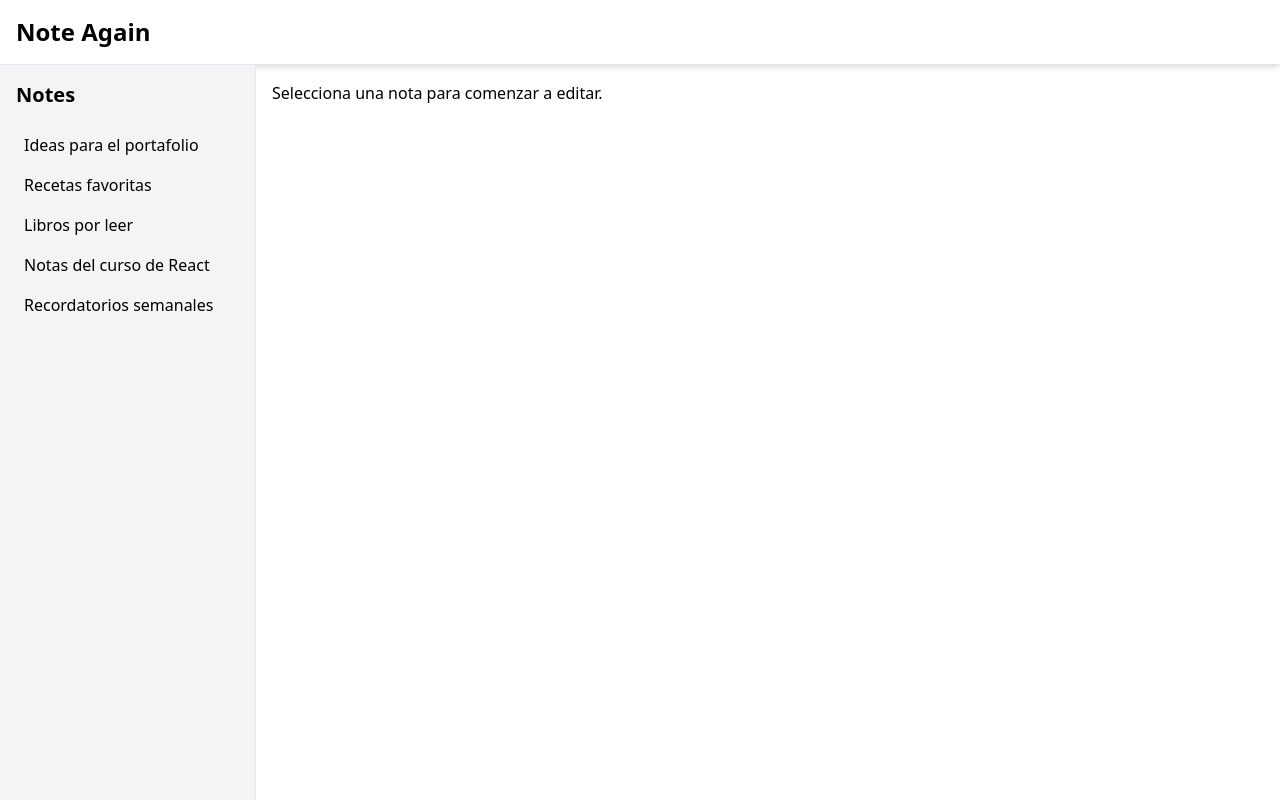
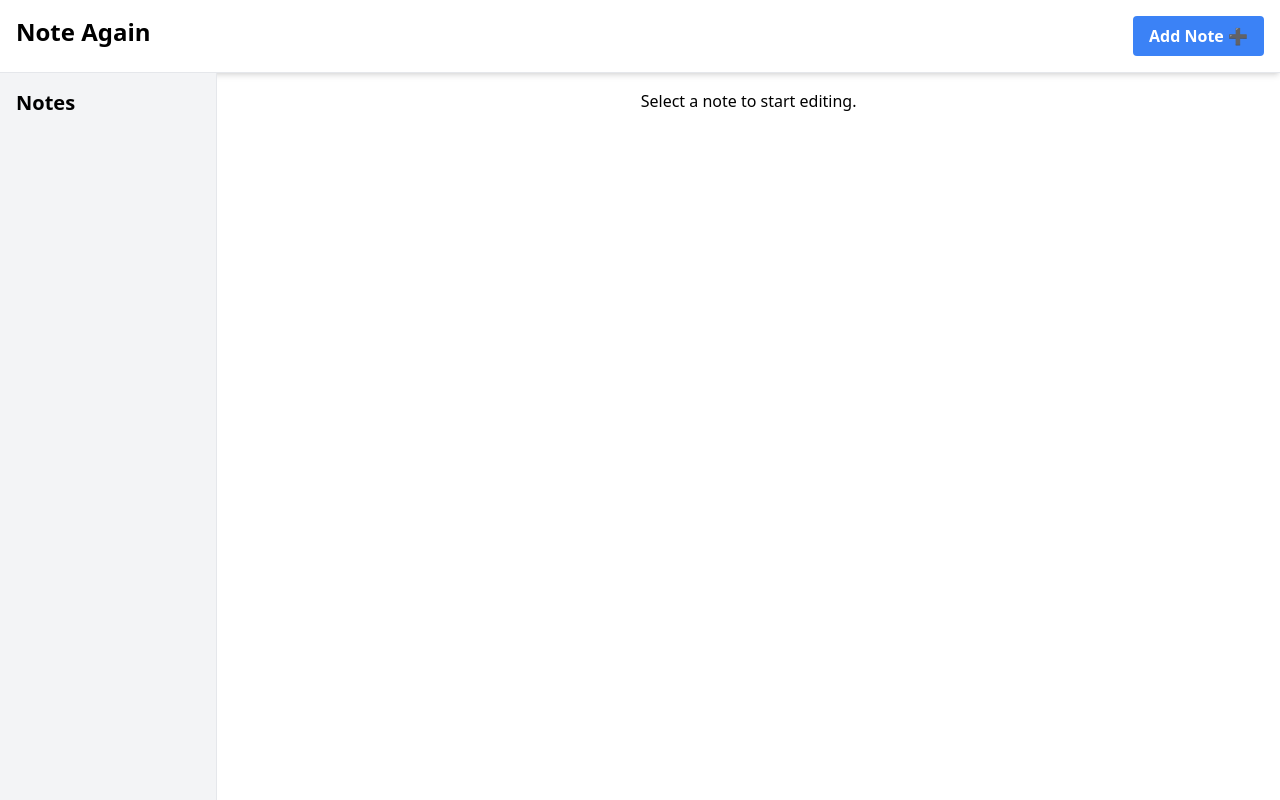
Before and after one commit to BrachoD/note-again, a React (Vite) app: page / in a window 1280 px wide. Built offline with nearby package versions, Linux system fonts and the light colour scheme.

Commit message:
Added add and delete button, notes can be edited, and localStorage allows notes to remain after refreshing the page.

```diff
--- a/src/App.jsx
+++ b/src/App.jsx
@@ -1,16 +1,21 @@
-import { useState } from "react";
+import { useState, useEffect } from "react";
 import Header from "./components/Header";
 import Sidebar from "./components/Sidebar";
 import Editor from "./components/Editor";
 
 function App() {
-  const [notes, setNotes] = useState([
-    { id: 1, title: "Ideas para el portafolio", content: "Agregar proyectos de React y una landing page personal." },
-    { id: 2, title: "Recetas favoritas", content: "Tacos al pastor, lasaña, y arroz con leche." },
-    { id: 3, title: "Libros por leer", content: "Clean Code, Atomic Habits, y El hombre en busca de sentido." },
-    { id: 4, title: "Notas del curso de React", content: "useState, useEffect, props, componentes y rutas." },
-    { id: 5, title: "Recordatorios semanales", content: "Lunes: revisar tareas. Viernes: actualizar Trello." }
-  ]);
+  // const [notes, setNotes] = useState([
+  //   { id: 1, title: "Ideas para el portafolio", content: "Agregar proyectos de React y una landing page personal." },
+  //   { id: 2, title: "Recetas favoritas", content: "Tacos al pastor, lasaña, y arroz con leche." },
+  //   { id: 3, title: "Libros por leer", content: "Clean Code, Atomic Habits, y El hombre en busca de sentido." },
+  //   { id: 4, title: "Notas del curso de React", content: "useState, useEffect, props, componentes y rutas." },
+  //   { id: 5, title: "Recordatorios semanales", content: "Lunes: revisar tareas. Viernes: actualizar Trello." }
+  // ]);
+
+  const [notes, setNotes] = useState(() => {
+    const savedNotes = localStorage.getItem("notes");
+    return savedNotes ? JSON.parse(savedNotes) : [];
+  });
 
   const [selectedNote, setSelectedNote] = useState(null);
 
@@ -27,14 +32,38 @@ function App() {
     setNotes(updatedNotes);
   };
 
+  //Adding a new note.
+  const handleAddNote = () => {
+    const newNote = {
+      id: Date.now(),          // Generates a random ID based on the timestamp
+      title: "Nueva nota",
+      content: ""
+    };
+    setNotes(prevNotes => [newNote, ...prevNotes]); // Adds new note to the top
+    setSelectedNote(newNote);                  // Automatically selects new note
+  };
+
+  //Deleting an existing note
+  const handleDeleteNote = (id) => {
+    setNotes(prevNotes => prevNotes.filter(note => note.id !== id));
+
+    if (selectedNote.id === id) {
+      setSelectedNote(null); //Unselect if it was selected
+    }
+  };
+
+  //Updates localStorage everytime a note changes.
+  useEffect(() => {
+    localStorage.setItem("notes", JSON.stringify(notes));
+  }, [notes]);
+
+
   return (
     <div className="h-screen flex flex-col">
-      <Header />
+      <Header handleAddNote={handleAddNote} />
       <div className="flex flex-1">
-        {/* <Sidebar notes={notes} onSelectNote={setSelectedNote} />
-        <Editor selectedNote={selectedNote}/> */}
         <Sidebar notes={notes} onSelectNote={handleSelectNote} />
-        <Editor selectedNote={selectedNote} onUpdateNote={handleUpdateNote}/>
+        <Editor selectedNote={selectedNote} onUpdateNote={handleUpdateNote} onDeleteNote={handleDeleteNote}/>
       </div>
     </div>
   );
--- a/src/components/Editor.jsx
+++ b/src/components/Editor.jsx
@@ -1,6 +1,6 @@
 import { useState, useEffect } from "react";
 
-function Editor({ selectedNote, onUpdateNote }) {
+function Editor({ selectedNote, onUpdateNote, onDeleteNote }) {
 
     const [title, setTitle] = useState("");
     const [content, setContent] = useState("");
@@ -23,32 +23,38 @@ function Editor({ selectedNote, onUpdateNote }) {
             };
             onUpdateNote(updatedNote);
         }
-    }, [title, content, onUpdateNote, selectedNote]);
+    // eslint-disable-next-line react-hooks/exhaustive-deps
+    }, [title, content]);
 
     if (!selectedNote) {
-        return <div className="p-4">Selecciona una nota para comenzar a editar.</div>;
+        return <div className="p-4 flex flex-col gap-4 w-full items-center">Select a note to start editing.</div>;
     }
 
     return (
-        // <div className="flex-1 p-4">
-        //     <h2 className="text-xl font-bold mb-2">{selectedNote.title}</h2>
-        //     <p>{selectedNote.content}</p>
-        //     {/* Aquí irán campos para editar la nota */}
-        // </div>
 
-        <div className="p-4 flex flex-col gap-4 w-full">
+        <div className="p-4 flex flex-col gap-4 w-full items-center">
             <input
-                className="text-xl font-semibold p-2 border-b"
+                className="text-xl font-semibold p-2 border-b w-full"
                 value={title}
                 onChange={(e) => setTitle(e.target.value)}
                 placeholder="Título de la nota"
             />
             <textarea
-                className="flex-1 p-2 border rounded h-[300px]"
+                className="flex-1 p-2 border rounded h-[300px] w-full"
                 value={content}
                 onChange={(e) => setContent(e.target.value)}
                 placeholder="Escribe tu nota aquí..."
             />
+            {/* <button className="w-64 bg-red-500 hover:bg-red-600 text-white font-bold py-2 px-4 rounded mt-4">
+                🗑️ Delete Note
+            </button> */}
+            {selectedNote && (
+                <button onClick={() => onDeleteNote(selectedNote.id)}
+                    className="bg-red-500 hover:bg-red-600 text-white py-2 px-4 rounded mt-4">
+                    🗑️ Delete Note
+                </button>
+            )}
+
         </div>
     );
 }
--- a/src/components/Header.jsx
+++ b/src/components/Header.jsx
@@ -1,7 +1,10 @@
-const Header = () => {
+const Header = ({handleAddNote}) => {
     return (
-        <header className="bg-white shadow-md p-4 border-b">
-            <h1 className="text-2xl font-semibold">Note Again</h1>
+        <header className="bg-white shadow-md p-4 border-b flex">
+            <h1 className="text-2xl font-semibold grow">Note Again</h1>
+            <button onClick={handleAddNote} className="bg-blue-500 hover:bg-blue-600 text-white font-bold py-2 px-4 rounded">
+                Add Note ➕
+            </button>
         </header>
     );
 };
```
